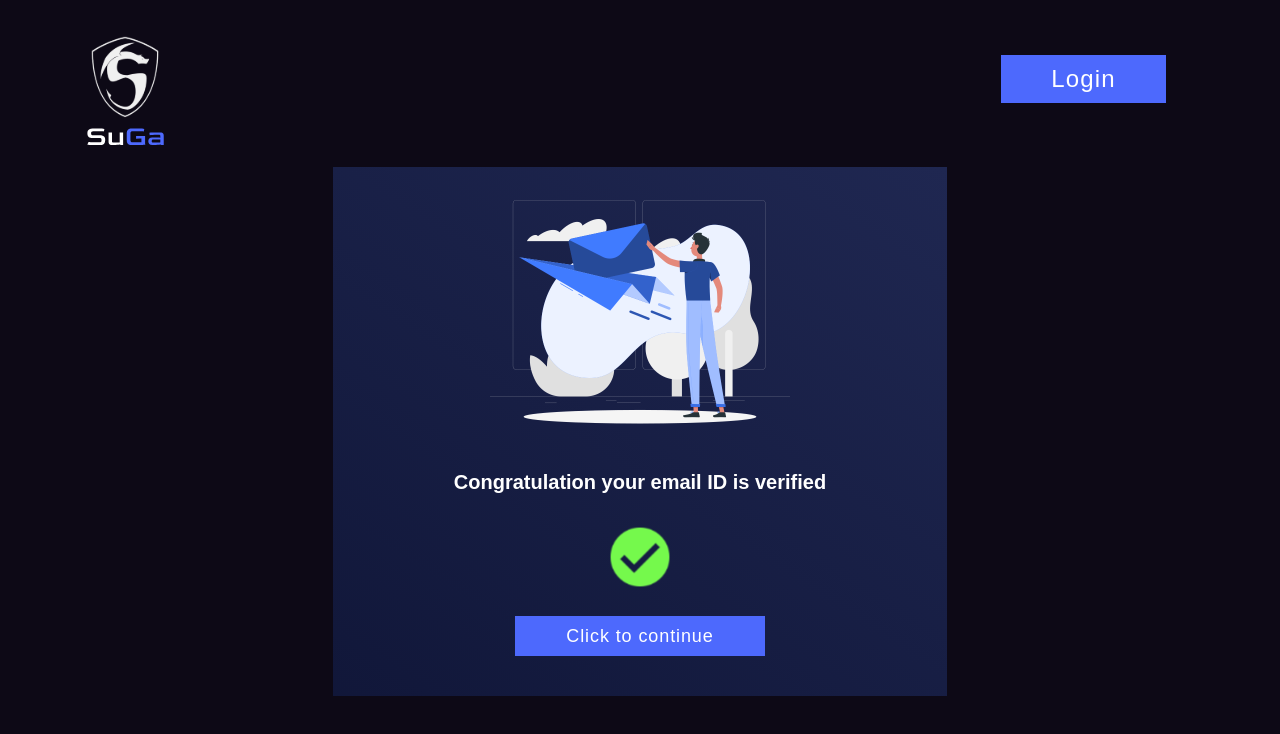
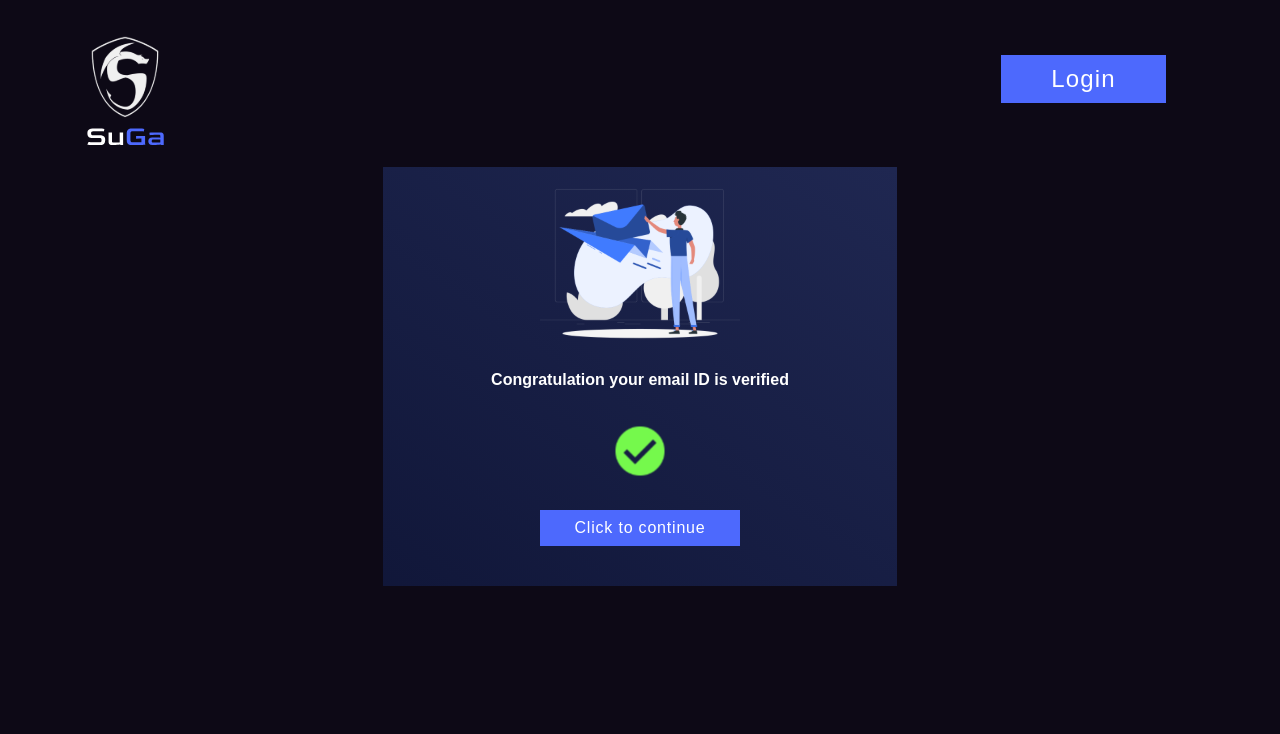
Before and after one commit to Bhunesh22/Suga_Frontend, a React (Create React App) app: page /users/1/verify/1 in a window 1280 px wide. Shown: the top 734 px of the page. Built offline with nearby package versions, Linux system fonts and the light colour scheme; no server answers; a web font is replaced by a local one.

Commit message:
email redirect

```diff
--- a/src/Components/Email Verification/VerifyEmail2.css
+++ b/src/Components/Email Verification/VerifyEmail2.css
@@ -18,7 +18,7 @@ html {
 }
 
 .verifyBox3 {
-    width: 614px;
+    width: 514px;
 
 
     background: linear-gradient(212.88deg, #1F2751 0.2%, #101638 105.61%, rgba(16, 22, 56, 0) 105.62%);
@@ -34,7 +34,7 @@ html {
 
 .doneTickLogo1{
 
-    transform: scale(0.6);
+    transform: scale(0.5);
 }
 
 .sugaLogoEmail3 {
@@ -43,8 +43,8 @@ html {
 }
 
 .verifyLogo2 {
-    width: 300px;
-    height: 300px;
+    width: 200px;
+    height: 200px;
     /* margin-top: 4px; */
 
 }
@@ -76,7 +76,7 @@ html {
     font-family: 'Gilroy', sans-serif;
     font-style: normal;
     font-weight: 600;
-    font-size: 20px;
+    font-size: 16px;
     /* line-height: 44px; */
 
     color: #FFFFFF;
@@ -90,15 +90,15 @@ html {
 
 
 .clickToVerify1 {
-    width: 250px;
-    height: 40px;
+    width: 200px;
+    height: 36px;
 
     background: #4D69FD;
 
     font-family: 'Gilroy', sans-serif;
     font-style: normal;
     font-weight: 500;
-    font-size: 18px;
+    font-size: 16px;
     line-height: 24px;
     letter-spacing: 0.05em;
     border: none;
```
